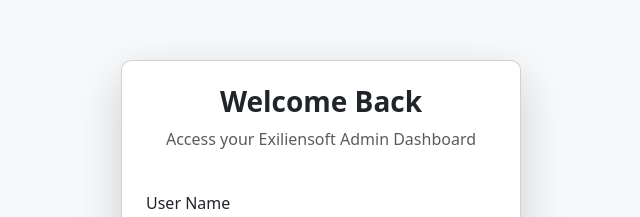
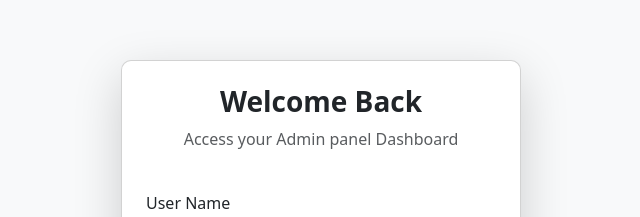
Before and after one commit to Arjun643/bootstrap-admin-template, a React (Create React App) app: page /login in a window 1280 px wide. Shown: the part 122-339 px from the top of the page, without its empty margins (319-959 px from the left). Built offline with nearby package versions, Linux system fonts and the light colour scheme; what ag-grid-community would draw is missing.

Commit message:
Update login.tsx

```diff
--- a/src/pages/login/login.tsx
+++ b/src/pages/login/login.tsx
@@ -82,7 +82,7 @@
               Welcome Back
             </DynamicHtmlTag>
             <DynamicHtmlTag type="p" className="text-muted">
-              Access your Exiliensoft Admin Dashboard
+              Access your Admin panel Dashboard
             </DynamicHtmlTag>
           </DynamicHtmlTag>
           <CustomForm onSubmit={handleLogin}>
```
